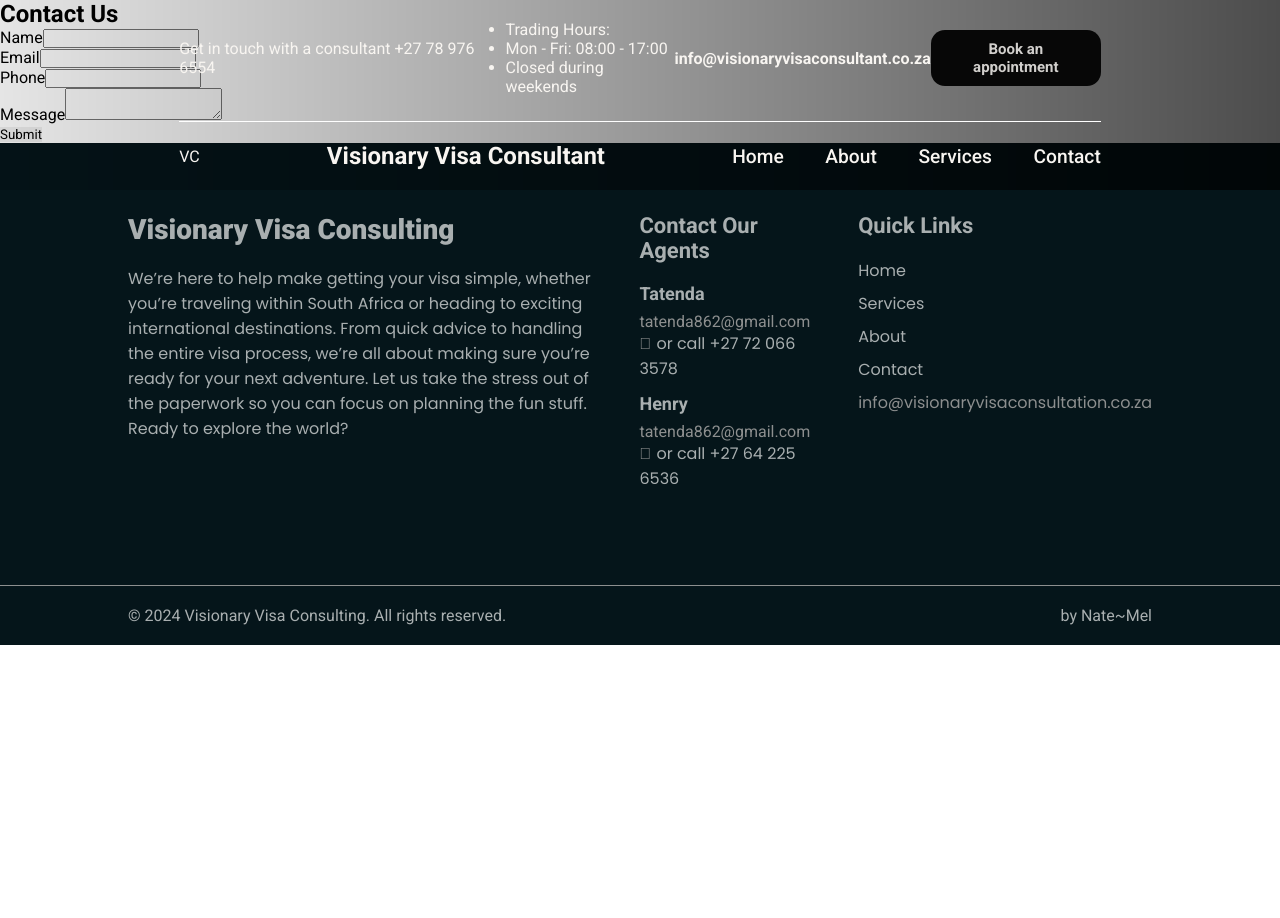
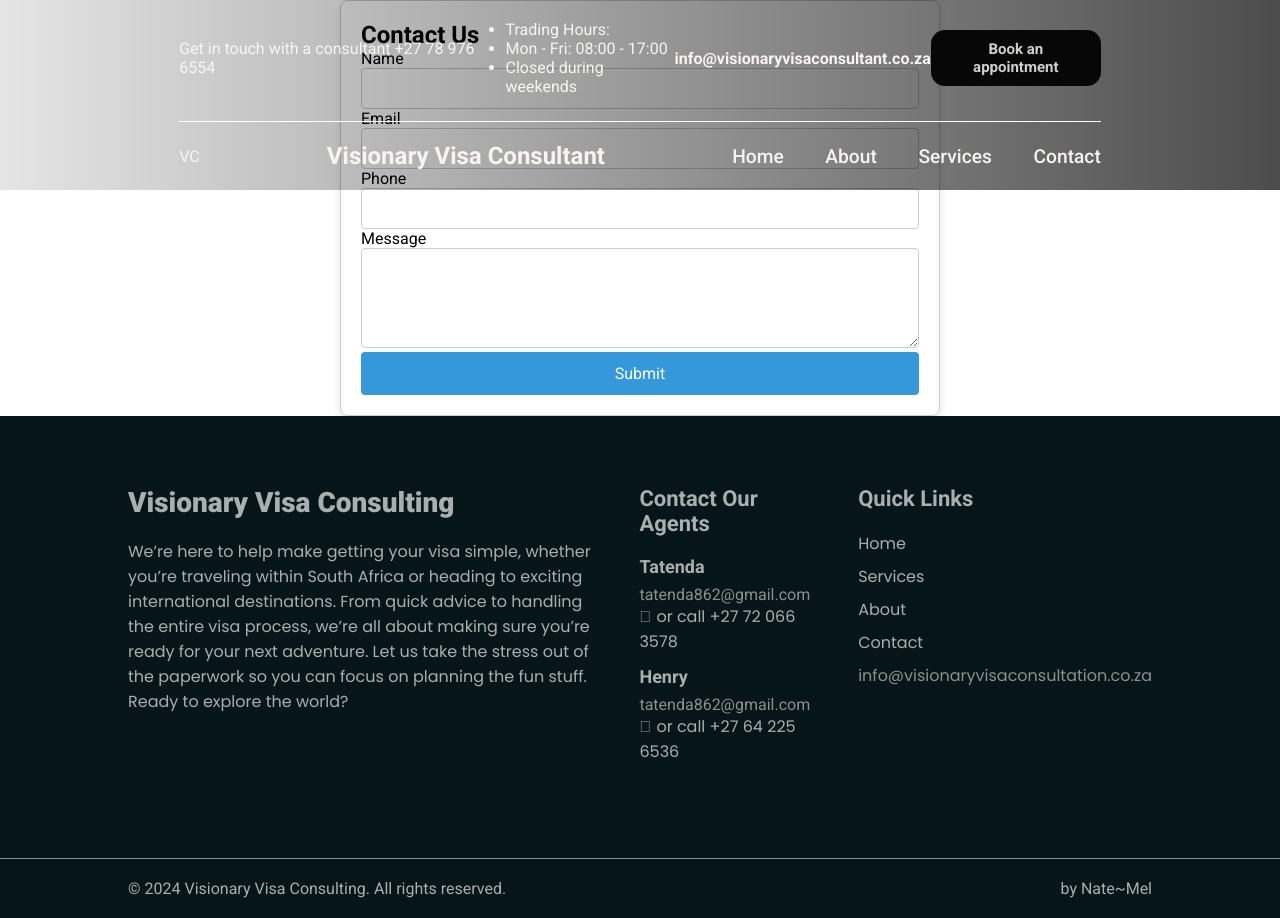
Before and after one commit to Munyabelden/Visa_Consultant-, a React (Create React App) app: page /contact in a window 1280 px wide. Before the commit the page ends 800 px from the top, so only its background shows below. Built offline with nearby package versions, Linux system fonts and the light colour scheme; the HTML template or start-up script is replaced by a standard one.

Commit message:
Initialize form styles

```diff
--- a/src/components/styles/Form.css
+++ b/src/components/styles/Form.css
@@ -0,0 +1,75 @@
+.form-container {
+    max-width: 600px;
+    margin: 0 auto;
+    padding: 20px;
+    box-shadow: 0 4px 8px rgba(0, 0, 0, 0.1);
+    border: 1px solid #ccc;
+    border-radius: 8px;
+    background-color: #fff;
+  }
+
+  .form-table {
+    width: 100%;
+    border-spacing: 0;
+  }
+
+  .form-table td {
+    padding: 12px 8px;
+    vertical-align: top;
+  }
+
+  .form-table label {
+    font-weight: bold;
+    display: inline-block;
+    margin-bottom: 5px;
+  }
+
+  input[type="text"], input[type="email"], textarea {
+    width: 100%;
+    padding: 10px;
+    border: 1px solid #ccc;
+    border-radius: 4px;
+    font-size: 16px;
+    transition: border-color 0.2s;
+  }
+
+  input.invalid, textarea.invalid {
+    border-color: #e74c3c;
+  }
+
+  .error {
+    color: #e74c3c;
+    font-size: 12px;
+    margin-top: 5px;
+  }
+
+  textarea {
+    height: 100px;
+    resize: vertical;
+  }
+
+  button[type="submit"] {
+    width: 100%;
+    padding: 12px;
+    background-color: #3498db;
+    color: #fff;
+    font-size: 16px;
+    border: none;
+    border-radius: 4px;
+    cursor: pointer;
+    transition: background-color 0.2s;
+  }
+
+  button[type="submit"]:hover {
+    background-color: #2980b9;
+  }
+
+  .submit-row {
+    text-align: center;
+  }
+
+  .success {
+    color: #27ae60;
+    text-align: center;
+    margin-bottom: 10px;
+  }
```
